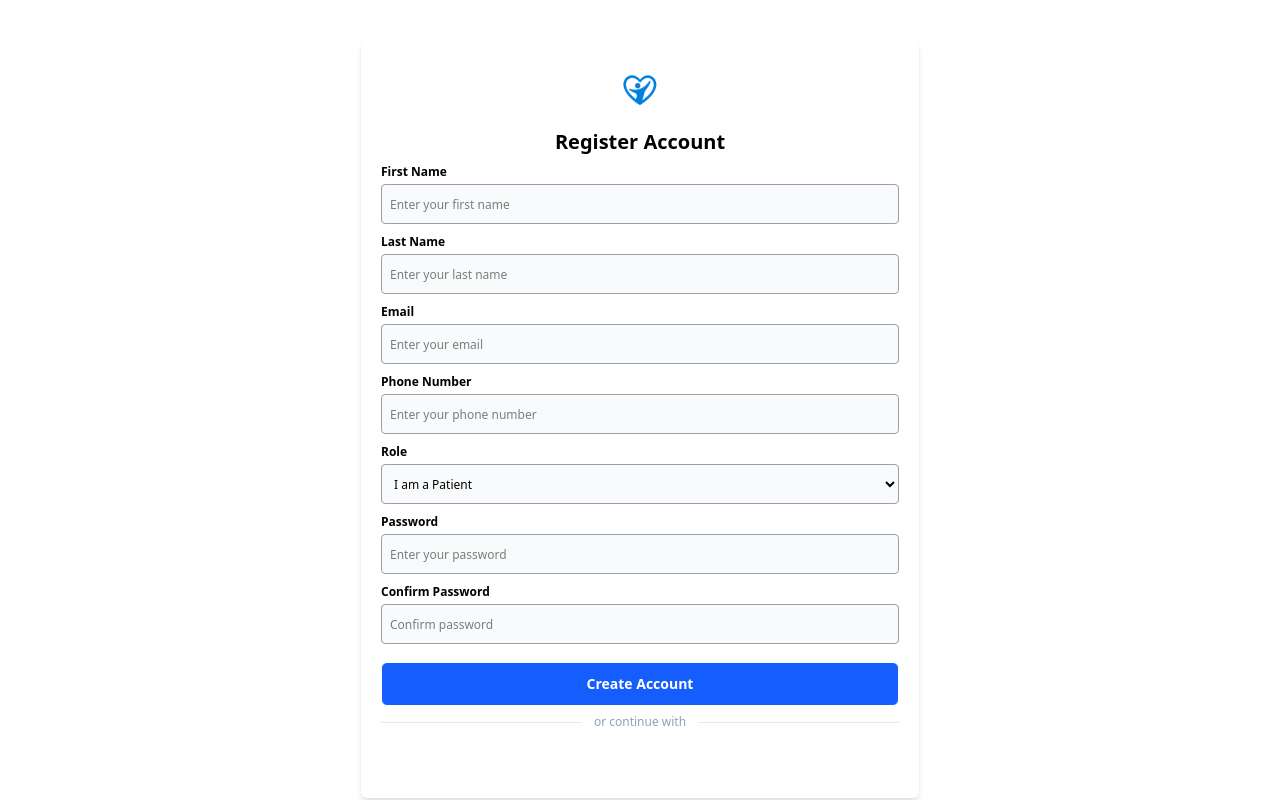
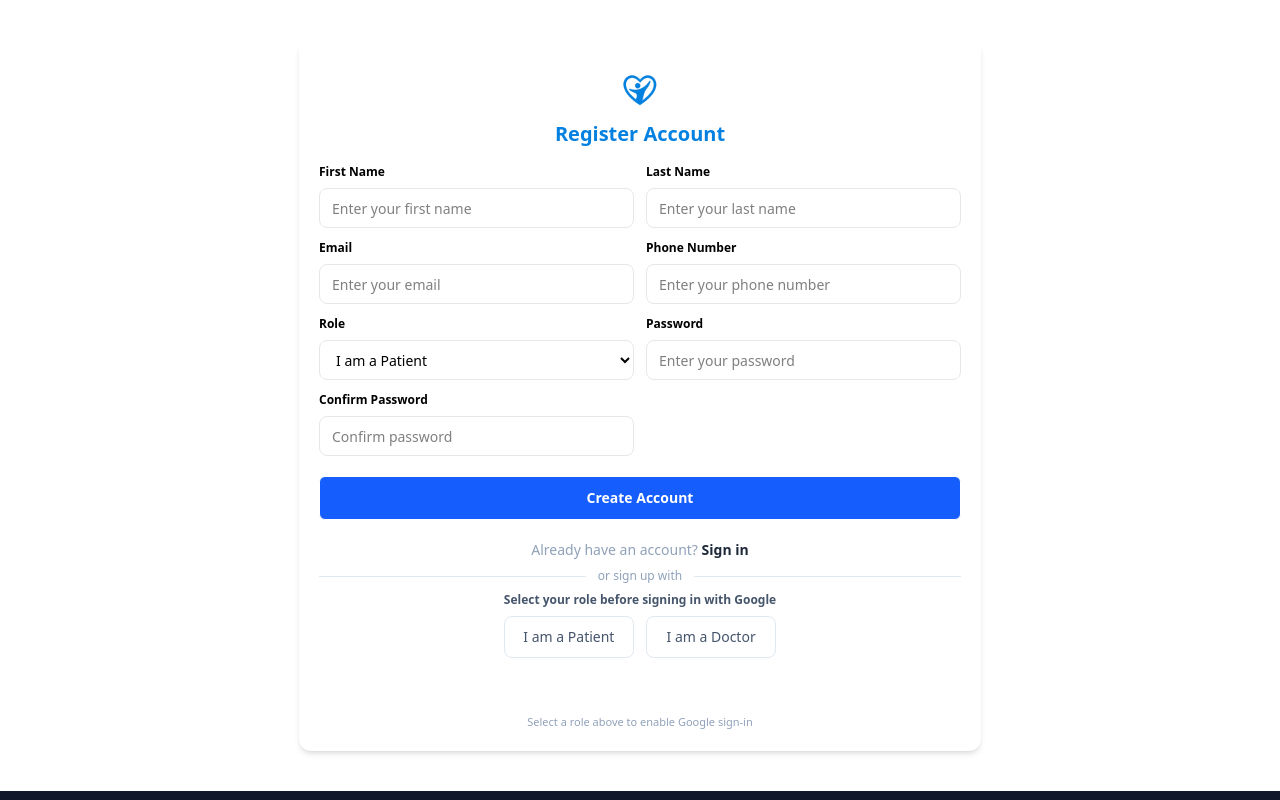
Before and after one commit to webfyredev/LifeCare_Websites, a React (Vite) app: page /register in a window 1280 px wide. Shown: the part 340-1140 px from the top of the page. Built offline with nearby package versions, Linux system fonts and the light colour scheme.

Commit message:
Worked on the auth_pages modification

```diff
--- a/src/main.jsx
+++ b/src/main.jsx
@@ -7,7 +7,7 @@ import { GoogleOAuthProvider } from '@react-oauth/google'
 
 createRoot(document.getElementById('root')).render(
   <StrictMode>
-    <GoogleOAuthProvider clientId='437883263165-cod2k0lkqjfuuqmiefl286v2k4ouksg0.apps.googleusercontent.com'>
+    <GoogleOAuthProvider clientId='437883263165-q4o1keal39l6u79putnj1hlcn46f66r6.apps.googleusercontent.com'>
       <AuthProvider>
         <App />
       </AuthProvider>
--- a/src/pages/login.jsx
+++ b/src/pages/login.jsx
@@ -21,7 +21,7 @@ export default function LoginPage(){
     const [error, setError] = useState(null);
     const [loading, setLoading] = useState(false);
 
-    const handleGoggleSuccess = async (credentialResponse) => {
+    const handleGoogleSuccess = async (credentialResponse) => {
         try{
             const res = await api.post('/accounts/google/', {credential : credentialResponse.credential})
 
@@ -36,7 +36,6 @@ export default function LoginPage(){
                 navigate('/doctor/dashboard', {replace : true})
             }
         } catch (err) {
-            console.error('Google login failed:', err)
             setError('Google sign-in failed. Please try again.')
         }
 
@@ -120,28 +119,28 @@ export default function LoginPage(){
                             Portal login
                         </h3>
                         <div className="flex flex-col w-full h-auto mb-3">
-                            <label htmlFor="" className="text-xs text-gray-700 font-semibold mb-1.5">Email *</label>
-                            <input type="email" value={email} onChange={(e) =>setEmail(e.target.value)} required className="w-full h-10 text-[11px] px-3 outline-blue-200 rounded-sm bg-gray-50 border-1 border-gray-200" placeholder="Enter your email" />
+                            <label htmlFor="" className="text-xs text-gray-700 font-semibold mb-2">Email *</label>
+                            <input type="email" value={email} onChange={(e) =>setEmail(e.target.value)} required className="px-3 text-sm w-full h-10 outline-none rounded-lg border border-gray-200 focus:outline-none focus:ring-2 focus:ring-blue-100 focus:border-blue-300 transition" placeholder="Enter your email" />
                         </div>
                         <div className="flex flex-col w-full h-auto mb-3">
                             <label htmlFor="" className="text-xs text-gray-700 font-semibold mb-1.5">Password *</label>
-                            <input type="password" value={password} onChange={(e) => setPassword(e.target.value)} required className="w-full h-10 text-[11px] px-3 outline-blue-200 rounded-sm bg-gray-50 border-1 border-gray-200" placeholder="Enter your password" />
+                            <input type="password" value={password} onChange={(e) => setPassword(e.target.value)} required className="px-3 text-sm w-full h-10 outline-none rounded-lg border border-gray-200 focus:outline-none focus:ring-2 focus:ring-blue-100 focus:border-blue-300 transition" placeholder="Enter your password" />
                         </div>
                         <div className="flex flex-row justify-between w-full h-auto mb-3">
                             <p className="flex items-center text-xs"><input type="checkbox" className="mr-1 mt-0.5 bg-white text-blue-600 cursor-pointer"/> Remember me</p>
                             <Link to="/forgot-password" className="text-xs font-semibold text-blue-600">Forgot Password?</Link>
                         </div>
-                        <motion.button {...buttonEffects} type="submit" disabled={loading} className="mt-3 h-11 text-xs font-semibold bg-blue-600 text-white rounded-sm cursor-pointer">
+                        <motion.button {...buttonEffects} type="submit" disabled={loading} className="mt-3 h-11 text-xs font-semibold bg-blue-600 text-white rounded-lg cursor-pointer transition-all">
                             {loading ? 'Signing in...' : 'Sign in'}
                         </motion.button>
                         <div className="flex items-center space-x-3 my-2 w-full">
                         <div className="flex-1 h-px bg-slate-200" />
-                        <span className="text-xs text-slate-400">or continue with</span>
+                        <span className="text-xs text-slate-400">or sign in with</span>
                         <div  className="flex-1 h-px bg-slate-200"/>
                     </div>
                     <div className="flex justify-center w-full">
                         <GoogleLogin
-                            onSuccess={handleGoggleSuccess}
+                            onSuccess={handleGoogleSuccess}
                             onError={handleGoogleError}
                             useOneTap={false}
                             shape="rectangular"
@@ -159,7 +158,7 @@ export default function LoginPage(){
                         </p>
 
                     </form>
-                    <motion.button {...buttonEffects} className="my-3 h-12 text-xs font-semibold border-1 border-blue-600 text-blue-600 rounded-sm cursor-pointer">
+                    <motion.button {...buttonEffects} className="my-3 py-2.5 text-sm font-semibold border-1 border-blue-600 text-blue-600 rounded-lg cursor-pointer hover:bg-blue-600 hover:border-none hover:text-white transition">
                         <Link to="/register">
                             Create New Account
                         </Link>
--- a/src/pages/register.jsx
+++ b/src/pages/register.jsx
@@ -14,10 +14,16 @@ import { GoogleLogin } from "@react-oauth/google";
 export default function RegisterPage(){
     const { register, setUser }  = useAuth();
     const navigate = useNavigate();
+    const [googleRole, setGoogleRole] = useState('')
+    const [googleError, setGoogleError] = useState(null)
 
     const handleGoggleSuccess = async (credentialResponse) => {
+        if(!googleRole){
+            setGoogleError("Please select your role before signing in with Google.")
+            return
+        }
         try{
-            const res = await api.post('/accounts/google/', {credential : credentialResponse.credential})
+            const res = await api.post('/accounts/google/', {credential : credentialResponse.credential, role: googleRole})
 
             localStorage.setItem('access', res.data.access)
             localStorage.setItem('refresh', res.data.refresh)
@@ -30,16 +36,12 @@ export default function RegisterPage(){
                 navigate('/doctor/dashboard', {replace : true})
             }
         } catch (err) {
-            console.error('Google login failed:', err)
-            setError('Google sign-in failed. Please try again.')
+            setGoogleError('Google sign-in failed. Please try again.')
         }
 
 
     }
 
-    const handleGoogleError = () => {
-        setError('Google sign-in was cancelled or failed.')
-    }
     const [formData, setFormData] = useState({
         email : "",
         first_name : "",
@@ -51,7 +53,7 @@ export default function RegisterPage(){
     })
     const [error, setError] = useState(null);
     const [loading, setLoading] = useState(false);
-    const [status, setStatus] = useState({message : "", type : ""})
+    // const [status, setStatus] = useState({message : "", type : ""})
 
 
     const handleChange = (e) => {
@@ -76,9 +78,10 @@ export default function RegisterPage(){
                 console.error('Status code:', err.response.status);
                 if(typeof data === 'object') {
                     const messages = Object.entries(data)
-                        .map(([field, msgs]) => `${field}: ${Array.isArray(msgs) ? msgs.join(' ') : msgs}`)
+                        .map(([field, msgs]) => `${Array.isArray(msgs) ? msgs.join(' ') : msgs}`)
                         .join('\n');
-                    setError(messages);
+                    // setError(messages);
+                    setTimeout(() => (setError(messages), 4000))
                 } else {
                     setError("Something went wrong. Please try again later.");
                 }
@@ -106,62 +109,90 @@ export default function RegisterPage(){
             <div className="w-full mt-5 md:p-5 flex flex-col justify-center items-center">
 
 
-                <form onSubmit={handleSubmit} className="w-full w-[85%] lg:w-[45%] h-auto rounded-md shadow-md flex flex-col items-center p-5 mb-5">
+                <form onSubmit={handleSubmit} className="w-full w-[85%] lg:w-[55%] h-auto rounded-xl shadow-md flex flex-col items-center p-5 mb-5">
                     {error && (
-                        <div className="w-full py-2.5 flex items-center justify-center bg-[#fee2e2] border-1 border-[#ef4444] rounded-sm rounded-lg padding-[12px] mb-16px] text-[#b91c1c]">
+                        <div className="w-[85%] py-2.5 flex items-center justify-center bg-[#fee2e2] rounded-lg rounded-lg text-[#b91c1c] font-medium">
                             {error}
                         </div>
                         )}
                     <img src={logoImg} className="w-15 h-15" />
-                    <h3 className="my-2 font-bold text-xl">
+                    <h3 className="mb-2 font-bold text-xl text-[#0481E0]">
                         Register Account
                     </h3>
-                    <div className="flex flex-col w-full mb-2.5">
-                        <label htmlFor="" className="text-xs mb-1 font-semibold">First Name</label>
-                        <input type="text" name="first_name" required onChange={handleChange} placeholder="Enter your first name" className="px-2 text-xs border-1 w-full h-10 rounded-sm outline-blue-300 border-1 border-gray-400 bg-[#F9FAFB] hover:bg-white" />
+                    <div className="grid grid-cols-1 md:grid-cols-2 gap-3 w-full mt-2">
+                        <div className="flex flex-col">
+                            <label htmlFor="" className="text-xs mb-2 font-semibold">First Name</label>
+                            <input type="text" name="first_name" required onChange={handleChange} placeholder="Enter your first name" className="px-3 text-sm w-full h-10 outline-none rounded-lg border border-gray-200 focus:outline-none focus:ring-2 focus:ring-blue-100 focus:border-blue-300 transition" />
                         </div>
-                    <div className="flex flex-col w-full mb-2.5">
-                        <label htmlFor="" className="text-xs mb-1 font-semibold">Last Name</label>
-                        <input type="text" name="last_name" onChange={handleChange} placeholder="Enter your last name" required className="px-2 text-xs border-1 w-full h-10 rounded-sm outline-blue-300 border-1 border-gray-400 bg-[#F9FAFB] hover:bg-white" />
+                        <div className="flex flex-col">
+                            <label htmlFor="" className="text-xs mb-2 font-semibold">Last Name</label>
+                            <input type="text" name="last_name" onChange={handleChange} placeholder="Enter your last name" required className="px-3 text-sm w-full h-10 outline-none rounded-lg border border-gray-200 focus:outline-none focus:ring-2 focus:ring-blue-100 focus:border-blue-300 transition" />
                         </div>
-                    <div className="flex flex-col w-full mb-2.5">
-                        <label htmlFor="" className="text-xs mb-1 font-semibold">Email</label>
-                        <input type="email" name="email" onChange={handleChange} placeholder="Enter your email" required className="px-2 text-xs border-1 w-full h-10 rounded-sm outline-blue-300 border-1 border-gray-400 bg-[#F9FAFB] hover:bg-white" />
+                        <div className="flex flex-col">
+                            <label htmlFor="" className="text-xs mb-2 font-semibold">Email</label>
+                            <input type="email" name="email" onChange={handleChange} placeholder="Enter your email" required className="px-3 text-sm w-full h-10 outline-none rounded-lg border border-gray-200 focus:outline-none focus:ring-2 focus:ring-blue-100 focus:border-blue-300 transition" />
                         </div>
 
-                    <div className="flex flex-col w-full mb-2.5">
-                        <label htmlFor="" className="text-xs mb-1 font-semibold">Phone Number</label>
-                        <input type="text" name="phone_number" onChange={handleChange} placeholder="Enter your phone number" required className="px-2 text-xs border-1 w-full h-10 rounded-sm outline-blue-300 border-1 border-gray-400 bg-[#F9FAFB] hover:bg-white" />
+                        <div className="flex flex-col">
+                            <label htmlFor="" className="text-xs mb-2 font-semibold">Phone Number</label>
+                            <input type="text" name="phone_number" onChange={handleChange} placeholder="Enter your phone number" required className="px-3 text-sm w-full h-10 outline-none rounded-lg border border-gray-200 focus:outline-none focus:ring-2 focus:ring-blue-100 focus:border-blue-300 transition" />
                         </div>
 
-                    <div className="flex flex-col w-full mb-2.5">
-                        <label htmlFor="" className="text-xs mb-1 font-semibold">Role</label>
-                        <select name="role" onChange={handleChange} value={formData.role} required className="px-2 text-xs border-1 w-full h-10 rounded-sm outline-blue-300 border-1 border-gray-400 bg-[#F9FAFB] hover:bg-white">
+                        <div className="flex flex-col">
+                            <label htmlFor="" className="text-xs mb-2 font-semibold">Role</label>
+                            <select name="role" onChange={handleChange} value={formData.role} required className="px-3 text-sm w-full h-10 outline-none rounded-lg border border-gray-200 focus:outline-none focus:ring-2 focus:ring-blue-100 focus:border-blue-300 transition">
                                 <option value="patient">I am a Patient</option>
                                 <option value="doctor">I am a Doctor</option>
                             </select>
                         </div>
 
-                    <div className="flex flex-col w-full mb-2.5">
-                        <label htmlFor="" className="text-xs mb-1 font-semibold">Password</label>
-                        <input type="password" name="password" onChange={handleChange} placeholder="Enter your password" required className="px-2 text-xs border-1 w-full h-10 rounded-sm outline-blue-300 border-1 border-gray-400 bg-[#F9FAFB] hover:bg-white" />
+                        <div className="flex flex-col">
+                            <label htmlFor="" className="text-xs mb-2 font-semibold">Password</label>
+                            <input type="password" name="password" onChange={handleChange} placeholder="Enter your password" required className="px-3 text-sm w-full h-10 outline-none rounded-lg border border-gray-200 focus:outline-none focus:ring-2 focus:ring-blue-100 focus:border-blue-300 transition" />
                         </div>
-                    <div className="flex flex-col w-full mb-2.5">
-                        <label htmlFor="" className="text-xs mb-1 font-semibold">Confirm Password</label>
-                        <input type="password" name="password2" onChange={handleChange} placeholder="Confirm password" required className="px-2 text-xs border-1 w-full h-10 rounded-sm outline-blue-300 border-1 border-gray-400 bg-[#F9FAFB] hover:bg-white" />
+                        <div className="flex flex-col">
+                            <label htmlFor="" className="text-xs mb-2 font-semibold">Confirm Password</label>
+                            <input type="password" name="password2" onChange={handleChange} placeholder="Confirm password" required className="px-3 text-sm w-full h-10 outline-none rounded-lg border border-gray-200 focus:outline-none focus:ring-2 focus:ring-blue-100 focus:border-blue-300 transition" />
                         </div>
-                    <motion.button {...buttonEffects} type="submit" disabled={loading} className="border-1 w-full h-11 mt-2 text-sm font-semibold text-white cursor-pointer bg-blue-600 rounded-md">
+                    </div>
+
+                    <motion.button {...buttonEffects} type="submit" disabled={loading} className="border-1 w-full h-11 mt-5 text-sm font-semibold text-white cursor-pointer bg-blue-600 rounded-md">
                         {loading ? "Creating Account..." : "Create Account"}
                     </motion.button>
+                    <p className="text-sm text-slate-400 mt-5">Already have an account? <button onClick={() => navigate('/login')} className="text-gray-800 hover:text-blue-600 font-semibold cursor-pointer transition-all">Sign in</button></p>
                     <div className="flex items-center space-x-3 my-2 w-full">
                         <div className="flex-1 h-px bg-slate-200" />
-                        <span className="text-xs text-slate-400">or continue with</span>
+                        <span className="text-xs text-slate-400">or sign up with</span>
                         <div  className="flex-1 h-px bg-slate-200"/>
                     </div>
-                    <div className="flex justify-center w-full">
+                    <div className="flex flex-col space-y-2 mb-3">
+                        <p className="text-xs font-semibold text-slate-600">
+                            Select your role before signing in with Google
+                        </p>
+                        <div className="grid grid-cols-2 gap-3">
+                            <button
+                                type="button"
+                                onClick={() => setGoogleRole('patient')}
+                                className={`py-2.5 text-sm font-medium rounded-lg border transition-colors cursor-pointer ${googleRole === 'patient' ? 'bg-blue-600 text-white border-blue-600' : 'bg-white text-slate-600 border-slate-200 hover:bg-slate-50'}`}
+                            >
+                                I am a Patient
+                            </button>
+                            <button
+                                type="button"
+                                onClick={() => setGoogleRole('doctor')}
+                                className={`py-2.5 text-sm font-medium rounded-lg border transition-colors cursor-pointer ${googleRole === 'doctor' ? 'bg-blue-600 text-white border-blue-600' : 'bg-white text-slate-600 border-slate-200 hover:bg-slate-50'}`}
+                            >
+                                I am a Doctor
+                            </button>
+                        </div>
+                    </div>
+                    {googleError && (
+                        <p className="text-xs text-red-500 mb-2">{googleError}</p>
+                    )}
+                    <div className={`flex justify-center w-full transition-opacity ${!googleRole ? 'opacity-50 pointer-events-none' : 'opacity-100'}`}>
                         <GoogleLogin
                             onSuccess={handleGoggleSuccess}
-                            onError={handleGoogleError}
+                            onError={() => setGoogleError('Google sign-in failed.')}
                             useOneTap={false}
                             shape="rectangular"
                             size="large"
@@ -169,6 +200,11 @@ export default function RegisterPage(){
                             logo_alignment="left"
                         />
                     </div>
+                    {!googleRole && (
+                        <p className="text-[11px] text-slate-400 text-center mt-1">
+                            Select a role above to enable Google sign-in
+                        </p>
+                    )}
                 </form>
             </div>
             {/* <Subscribe /> */}
--- a/src/pages/resetPassword.jsx
+++ b/src/pages/resetPassword.jsx
@@ -87,7 +87,7 @@ export default function ResetPassword(){
                                 onChange={(e) => setForm({ ...form, password: e.target.value })}
                                 placeholder='At least 8 characters'
                                 required
-                                className='border border-slate-200 rounded-lg px-3 py-3 text-sm outline-blue-300'
+                                className='px-3 text-sm w-full h-10 outline-none rounded-lg border border-gray-200 focus:outline-none focus:ring-2 focus:ring-blue-100 focus:border-blue-300 transition'
                             />
                         </div>
 
@@ -99,7 +99,7 @@ export default function ResetPassword(){
                                 onChange={(e) => setForm({ ...form, confirm_password: e.target.value })}
                                 placeholder='Repeat your new password'
                                 required
-                                className='border border-slate-200 rounded-lg px-3 py-3 text-sm outline-blue-300'
+                                className='px-3 text-sm w-full h-10 outline-none rounded-lg border border-gray-200 focus:outline-none focus:ring-2 focus:ring-blue-100 focus:border-blue-300 transition'
                             />
                         </div>
 
```
Also changed, not shown: src/pages/forgotPassword.jsx (+7 -4 lines). Lines whose indentation alone changed are shown as unchanged.
